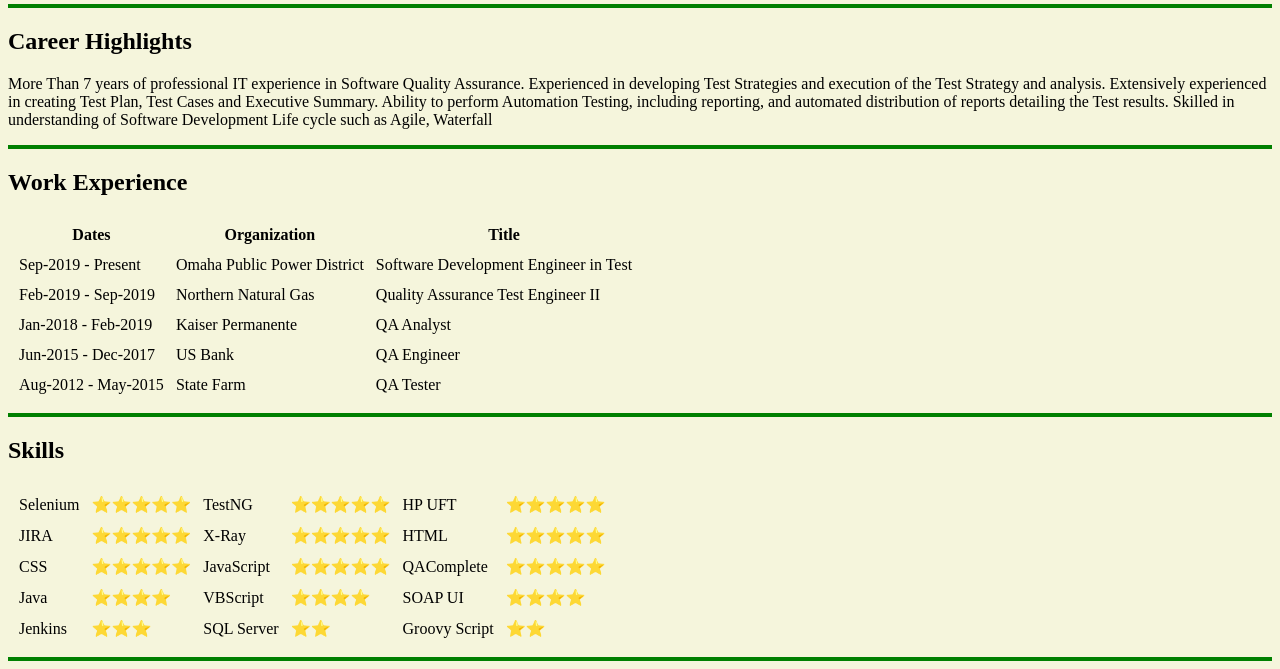
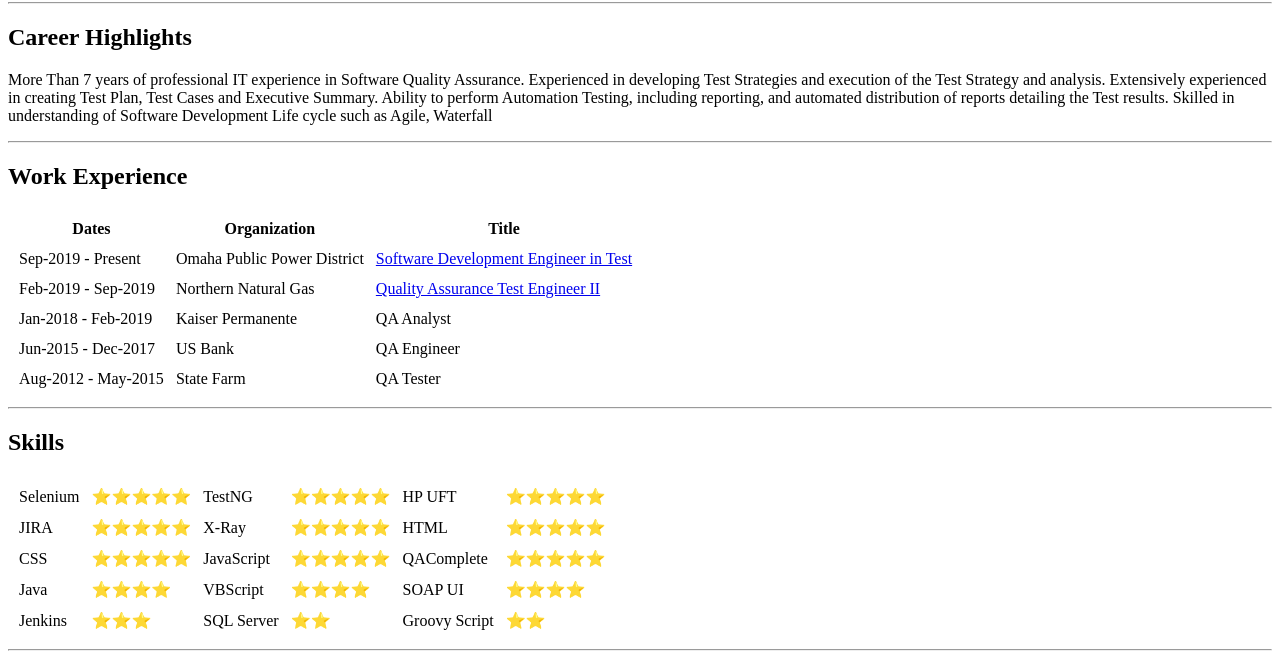
Before and after one commit to engrawaiszafar/CV, a plain HTML site: page index.html in a window 1280 px wide. Shown: the part 390-1059 px from the top of the page. Drawn offline with Linux system fonts and the light colour scheme.

Commit message:
Update index.html

```diff
--- a/index.html
+++ b/index.html
@@ -6,9 +6,11 @@
           content="width=device-width, user-scalable=no, initial-scale=1.0, maximum-scale=1.0, minimum-scale=1.0">
     <meta http-equiv="X-UA-Compatible" content="ie=edge">
     <title>Awais's Personal Site </title>
-     <link rel="shortcut icon" href="pictures/Title.ico">
+    <link rel="icon" href="pictures/Title.ico">
+    <link rel="stylesheet" href="css/styles.css">
+
 </head>
-<body style="background-color: beige">
+<body>
 <table cellspacing="10">
     <tr>
         <td>
@@ -22,7 +24,7 @@
 
     </tr>
 </table>
-<hr size="4" noshade color="green">
+<hr>
 <h2>Contact Information</h2>
 <table cellspacing="10">
     <tbody>
@@ -35,9 +37,9 @@
         <td>
             <a href="mailto:uhammwai@gmail.com">uhammwai@gmail.com</a>
         </td>
-        </tr>
-        <tr>
-           <td>
+    </tr>
+    <tr>
+        <td>
             <a href="https://www.linkedin.com/in/muhammad-a-zafar-804a31189/" target="_blank"><img src="pictures/Linkedin Logo.png" alt="Awais Zafar's LinkedIn Profile" style="width:35px;height:35px;"></a>
         </td>
         <td>
@@ -46,7 +48,7 @@
     </tr>
     </tbody>
 </table>
-<hr size="4" noshade color="green">
+<hr>
 <h2>Career Highlights</h2>
 <p>
     More Than 7 years of professional IT experience in Software Quality Assurance. Experienced in developing Test
@@ -57,7 +59,7 @@
     Agile,
     Waterfall
 </p>
-<hr size="4" noshade color="green">
+<hr>
 <h2>Work Experience</h2>
 <table cellspacing="10">
     <thead>
@@ -71,12 +73,13 @@
     <tr>
         <td>Sep-2019 - Present</td>
         <td>Omaha Public Power District</td>
-        <td>Software Development Engineer in Test</td>
+        <td><a href="OPPD Experience.html" target="_blank">Software Development Engineer in Test</a></td>
     </tr>
     <tr>
         <td>Feb-2019 - Sep-2019</td>
         <td>Northern Natural Gas</td>
-        <td>Quality Assurance Test Engineer II</td>
+        <td><a href="NNG Experience.html" target="_blank">Quality Assurance Test Engineer II</a></td>
+        <td></td>
     </tr>
     <tr>
         <td>Jan-2018 - Feb-2019</td>
@@ -95,7 +98,7 @@
     </tr>
     </tbody>
 </table>
-<hr size="4" noshade color="green">
+<hr>
 <h2>Skills</h2>
 <table cellspacing="10">
 
@@ -142,7 +145,7 @@
     </tr>
     </tbody>
 </table>
-<hr size="4" noshade color="green">
+<hr>
 
 
 
```
